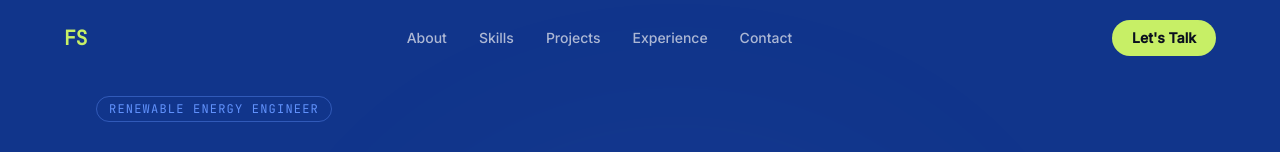
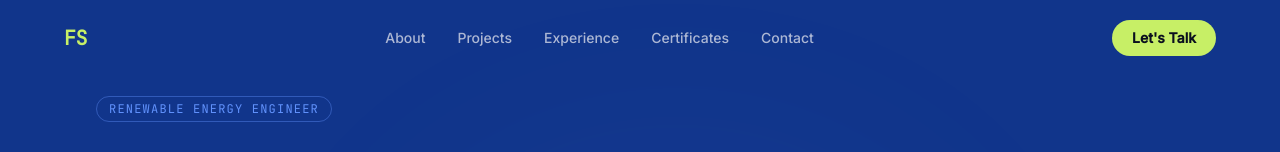
Before and after one commit to rifqiadrianto007/FahrosiNurArif, a Next.js app: page / in a window 1280 px wide. Shown: the top 152 px of the page. Built offline with nearby package versions, Linux system fonts and the light colour scheme.

Commit message:
update section href

```diff
--- a/src/components/ui/Navbar.tsx
+++ b/src/components/ui/Navbar.tsx
@@ -5,10 +5,10 @@ import { Menu, X } from "lucide-react";
 
 const navLinks = [
     { label: "About", href: "#about" },
-    { label: "Skills", href: "#skills" },
     { label: "Projects", href: "#projects" },
     { label: "Experience", href: "#experience" },
-    { label: "Contact", href: "#contact" },
+    { label: "Certificates", href: "#certificates" },
+    { label: "Contact", href: "#contact" }
 ];
 
 export function Navbar() {
```
